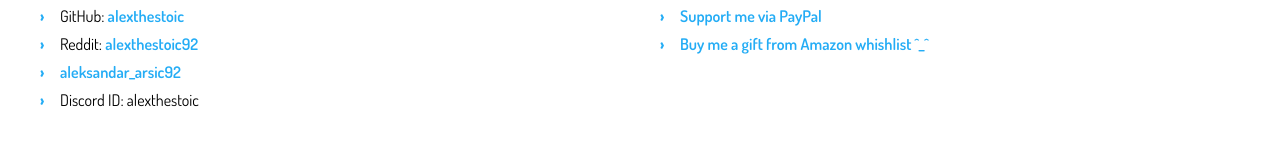
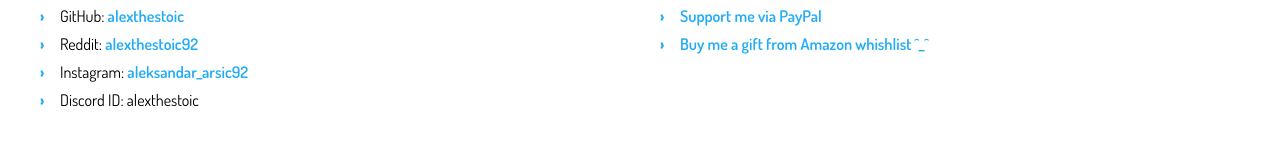
Before and after one commit to alexthestoic/alexthestoic.github.io, a plain HTML site: page index.html in a window 1280 px wide. Shown: the part 946-1098 px from the top of the page. Drawn offline with Linux system fonts and the light colour scheme.

Commit message:
Update index.html

```diff
--- a/index.html
+++ b/index.html
@@ -66,7 +66,7 @@
                     <li>X (Twitter): <a href="https://x.com/alexthestoic92" target="_blank">@alexthestoic92</a></li>
                     <li>GitHub: <a href="https://github.com/alexthestoic" target="_blank">alexthestoic</a></li>
                     <li>Reddit: <a href="https://www.reddit.com/user/alexthestoic92/" target="_blank">alexthestoic92</a></li>
-                    <li><a href="https://www.instagram.com/aleksandar_arsic92/" target="_blank">aleksandar_arsic92</a></li>
+                    <li>Instagram: <a href="https://www.instagram.com/aleksandar_arsic92/" target="_blank">aleksandar_arsic92</a></li>
                     <li>Discord ID: alexthestoic</li>
                 </ul>
             </div>
```
